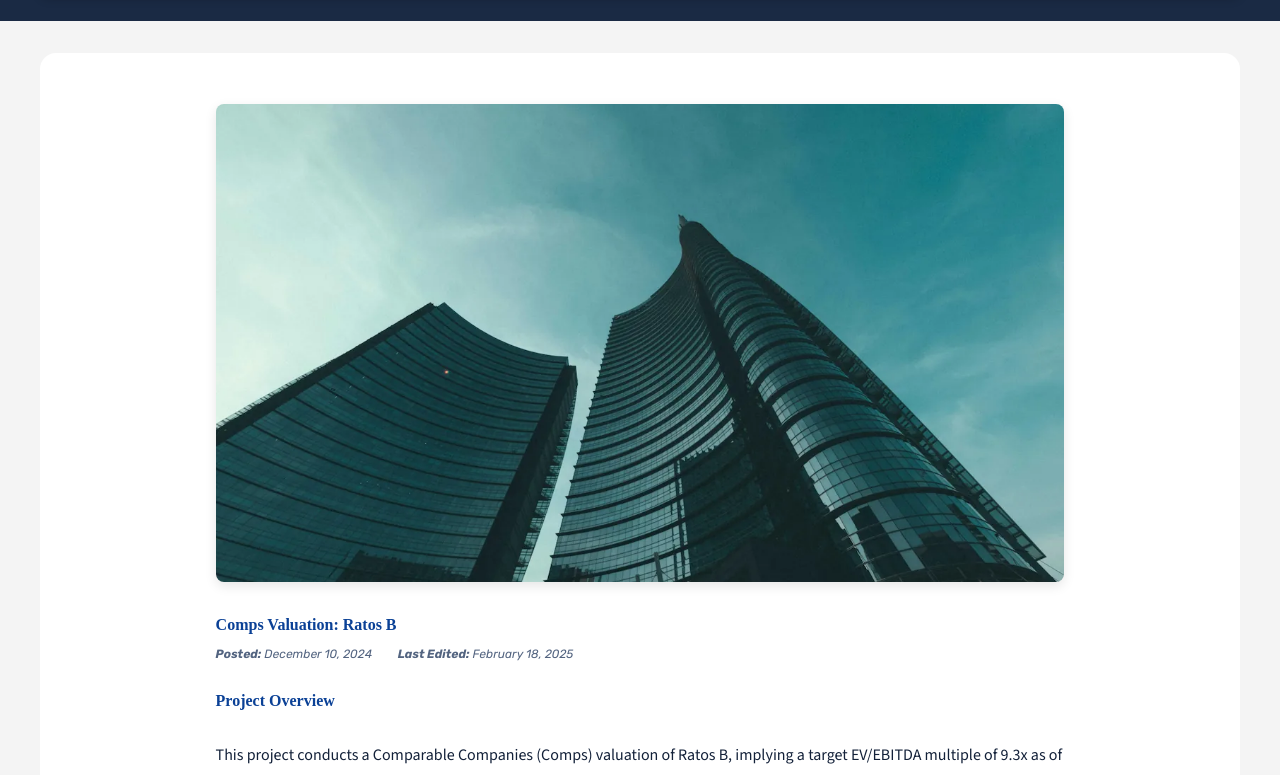
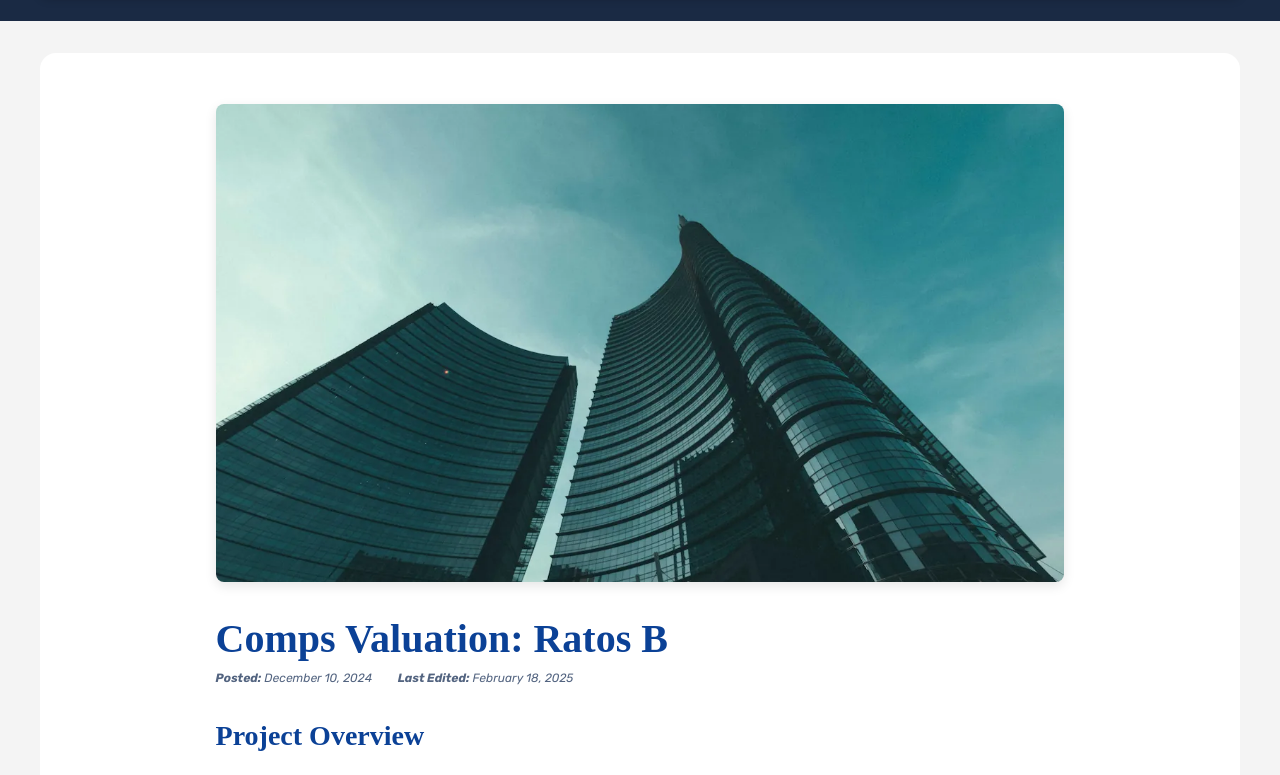
Before and after one commit to RobinStoytchev/robin-stoytchev-portfolio, a website: page html/project2.html in a window 1280 px wide. Shown: the part 110-885 px from the top of the page. Drawn offline with Linux system fonts and the light colour scheme; a web font is replaced by a local one.

Commit message:
updated titles in head in HTML

```diff
--- a/css/project-cards.css
+++ b/css/project-cards.css
@@ -40,7 +40,7 @@
     --fs-1000: 2.375rem;
 
     /* Fluid spacing and typography (unchanged) */
-    --space-100: clamp(0.5rem, 1vw, 1rem);
+    --space-100: clamp(0.25rem, 1vw, .5rem);
     --space-200: clamp(0.875rem, 2vw, 2rem);
     --space-300: clamp(1rem, 2vw, 2.5rem);
     --space-400: clamp(1.25rem, 2vw, 3rem);
@@ -50,7 +50,7 @@
     --fs-fluid-900: clamp(2.5rem, 5vw, 4rem);    /* Largest, e.g., main titles */
     --fs-fluid-800: clamp(2rem, 4.5vw, 3.5rem);  /* Major headings */
     --fs-fluid-700: clamp(1.75rem, 4vw, 3rem);   /* h1 or secondary titles */
-    --fs-fluid-600: clamp(1.5rem, 3.5vw, 2.5rem); /* h2 or subtitles */
+    --fs-fluid-600: clamp(1.75rem, 3.5vw, 2.5rem); /* h2 or subtitles */
     --fs-fluid-500: clamp(1.25rem, 3vw, 2rem);   /* h3 or subheadings */
     --fs-fluid-400: clamp(1.125rem, 2.5vw, 1.75rem); /* Larger body or captions */
     --fs-fluid-300: clamp(1rem, 2.2vw, 1.5rem);  /* Standard body text */
@@ -134,9 +134,9 @@ main {
 
 .project-header h1 {
     font-family: 'Fraunces', serif;
-    font-size: var(--fs-title);
+    font-size: var(--fs-fluid-600);
     color: var(--clr-primary-dark);
-    margin: 0 0 .75rem 0;
+    margin: 0;
     line-height: 1.2;
     transition: color 0.3s ease;
 }
@@ -165,7 +165,7 @@ main {
 
 .project-body h2 {
     font-family: 'Fraunces', serif;
-    font-size: var(--fs-subtitle);
+    font-size: var(--fs-fluid-400);
     color: var(--clr-primary-dark);
     margin-top: var(--space-400);
     margin-bottom: var(--space-200);
--- a/html/project2.html
+++ b/html/project2.html
@@ -13,7 +13,7 @@
                (max-width: 999px) calc(900px - 2.5rem),
                (max-width: 2399px) calc(900px - 4vw),
                calc(900px - 6rem)">
-    <title>Portfolio Optimization Tool | Robin Stoytchev</title>
+    <title>Comparable Companies Valuation: Ratos B | Robin Stoytchev</title>
     <link rel="stylesheet" href="/css/styles.css">
     <link rel="stylesheet" href="/css/project-cards.css">
     <link rel="icon" type="image/x-icon" href="/images/favicon.ico">
```
Also changed, not shown: html/project3.html (+1 -1 lines), html/project4.html (+1 -1 lines), html/project5.html (+1 -1 lines), html/project6.html (+1 -1 lines), html/project7.html (+1 -1 lines).
